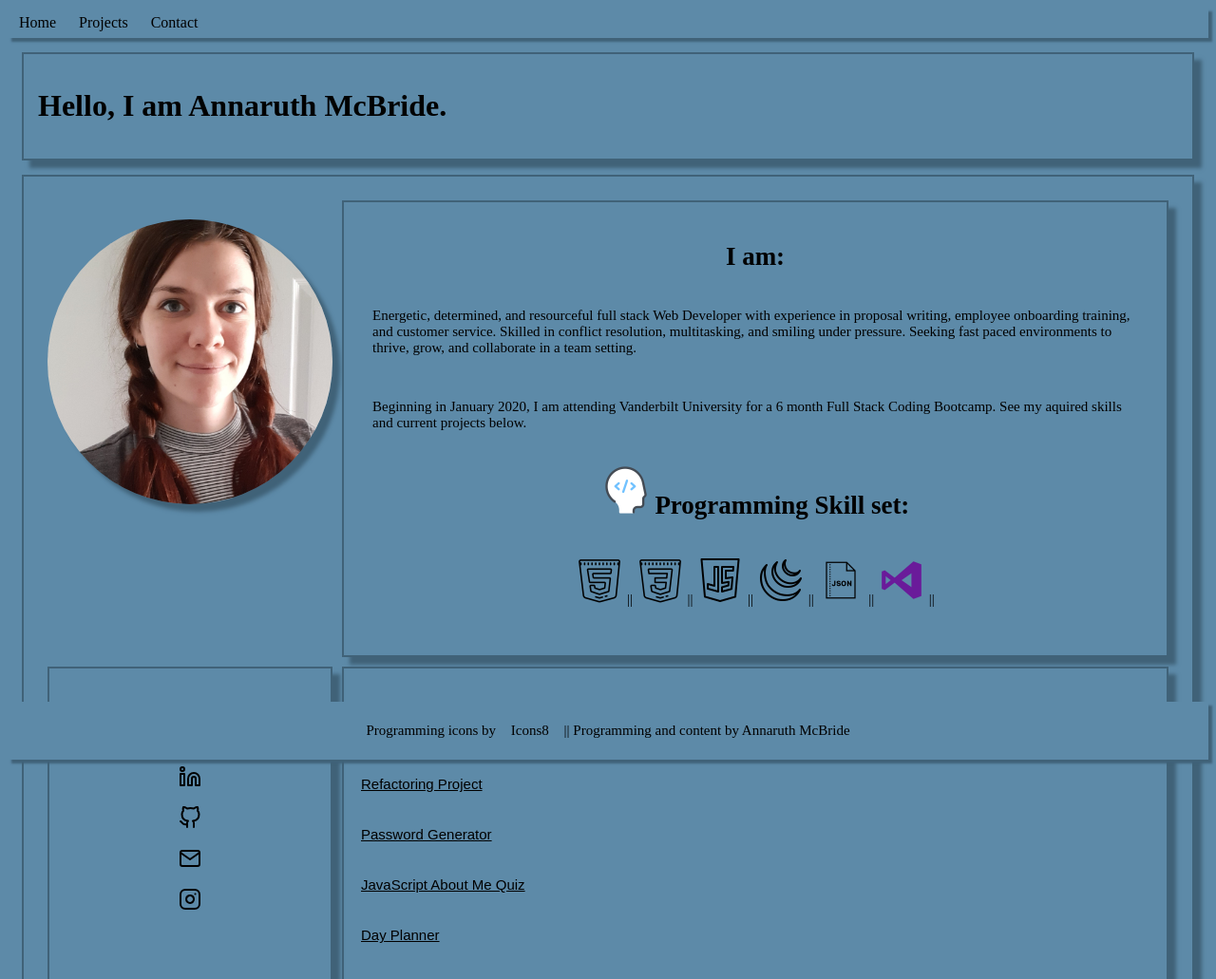
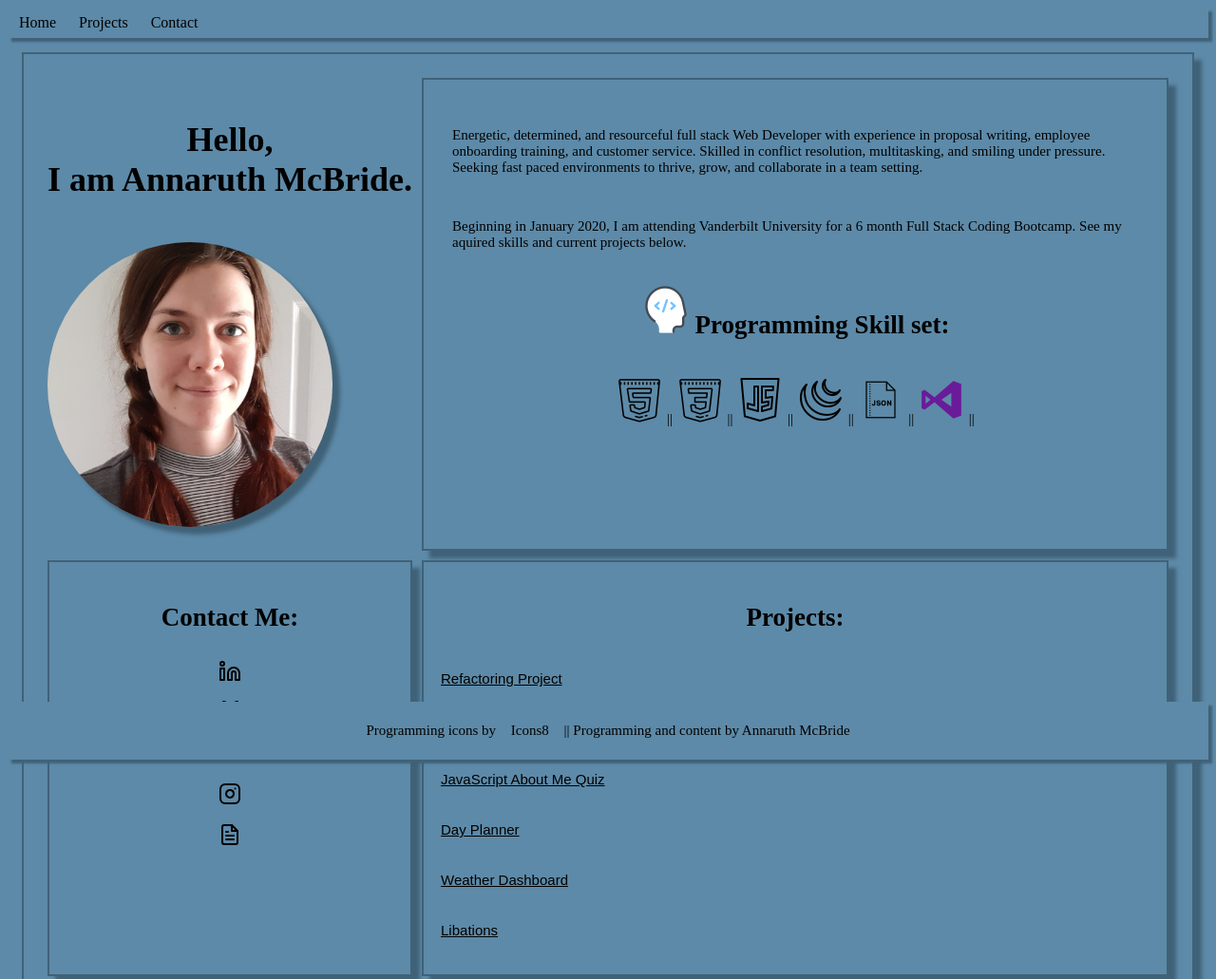
Before and after one commit to armcbride/armcbride.github.io, a plain HTML site: page index.html in a window 1280 px wide. Shown: the top 1031 px of the page at 95% size. Drawn offline with Linux system fonts and the light colour scheme.

Commit message:
added resume link, refactored

```diff
--- a/develop/style.css
+++ b/develop/style.css
@@ -38,7 +38,7 @@ ul {
 
  /* Page styles  */
 
-header,
+
 main {
  background-color: #5d8aa8;
  border: 2px solid #406278;
@@ -58,8 +58,12 @@ main {
     font-size: 10px;
     box-shadow: 4px 4px 2px #406278;
 
+}
 
+.intro{
+  text-align: center;
 }
+
 h1 {
     text-align: left;
 }
@@ -95,6 +99,7 @@ text-decoration: underline;
 .coding-language{
   text-align: center;
 }
+
 
 /* grid container set-up */
 .grid-container {
--- a/index.html
+++ b/index.html
@@ -7,24 +7,20 @@
     <title>McBride Portfolio</title>
 </head>
 <body>
-    <ul>
+
+
+      <ul>
         <li><a class="active" href="#home">Home</a></li>
         <li><a href="#projects">Projects</a></li>
         <li><a href="#contact">Contact</a></li>
       </ul>
-    <header>
-
-        <h1 id="home">Hello, I am Annaruth McBride.</h1>
-
-    </header>
 
     <main>
         <div class="grid-container" >
-            <div class="item1"><img class ="me" src="develop/images/me-resize.jpg">
+            <div class="item1"><h1 class="intro">Hello,<br> I am Annaruth McBride.</h1><br><img class ="me" src="develop/images/me-resize.jpg">
             </div>
 
             <div class="item2">
-                <h2>I am:</h2>
                 <p>Energetic, determined, and resourceful full stack Web Developer with experience in proposal writing, employee onboarding training, and customer service. Skilled in conflict resolution, multitasking, and smiling under pressure. Seeking fast paced environments to thrive, grow, and collaborate in a team setting.</p>
                 <p>Beginning in January 2020, I am attending Vanderbilt University for a 6 month Full Stack Coding Bootcamp. See my aquired skills and current projects below.</p>
                 <h2><img src="develop/images/Programming Icons/icons8-developer-100.png" class="icons"> Programming Skill set:</h2>
@@ -86,9 +82,8 @@
                   <a href="mailto:armcbride17@gmail.com" target="_blank"><img src="develop/images/mail.svg" class="email" alt="email"></a>
                   <br>
                   <a href="www.instagram.com/naruthless/" target="_blank"><img src="develop/images/instagram.svg" class="instagram" alt="instagram"></a>
-
-
-
+                  <br>
+                  <a href="https://drive.google.com/file/d/1ZXSMIZcwOWzCj1zDSZHdQ00zrVH5QkJP/view?usp=sharing" target="_blank"><img src="develop/images/file-text.svg" class ="resume" alt="resume"></a>
                   <!-- end of contact container -->
                 </div>
               </div>
```
Also changed, not shown: develop/images/Programming Icons/document-text.svg (deleted), develop/images/file-text.svg (added).
